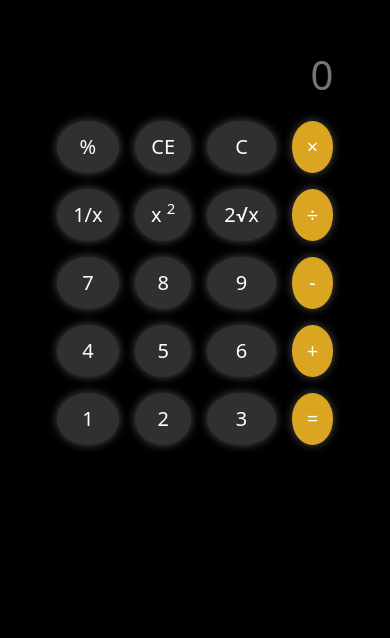
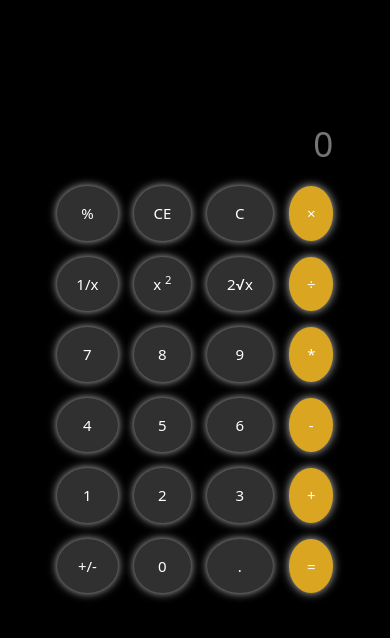
Before and after one commit to DishaKhunt/Calculator.github.io, a plain HTML site: page index.html in a window 390 px wide. Drawn offline with nearby package versions, Linux system fonts and the light colour scheme.

Commit message:
Add files via upload

```diff
--- a/css/style.css
+++ b/css/style.css
@@ -6,12 +6,12 @@
 }
 
 .calc-container {
-    margin-top: 8%;
+    margin-top: 6%;
 }
 
 .calc-container input {
     text-align: right;
-    font-size: 40px;
+    font-size: 35px;
     background: transparent;
     color: white;
     border: none;
@@ -26,8 +26,8 @@
     background: #303030 !important;
     color: white;
     font-size: 30px;
-    padding: 20px;
-    box-shadow: 0px 0px 10px rgb(163, 163, 163);
+    padding: 15px;
+    box-shadow: 0px 0px 10px rgb(193, 193, 193);
 }
 
 .calc-container table button sup {
@@ -40,6 +40,7 @@
 
 @media only screen and (max-width:1024px) {
     .calc-container {
+
         width: 80% !important;
         margin: auto !important;
         margin-top: 10% !important;
@@ -74,14 +75,14 @@
     .calc-container {
         width: 80% !important;
         margin: auto !important;
-        margin-top: 10% !important;
+        margin-top: 30% !important;
     }
 
     .calc-container table button {
-        font-size: 20px;
-        padding:  10px;
+        font-size: 15px;
+        padding: 15px 10px !important;
+        width: 100%;
         border-radius: 50%;
-        box-shadow: 0px 0px 10px rgb(78, 77, 77);
     }
 }
 
@@ -91,6 +92,6 @@
         font-size: 15px;
         padding: 5px;
         border-radius: 50%;
-
+        height: 100%;
     }
 }
--- a/index.html
+++ b/index.html
@@ -43,18 +43,24 @@
                     <td> <button type="button" class="btn" id="btn" value="7" onclick="return getValues(this.value)">7</button></td>
                     <td> <button type="button" class="btn" id="btn" value="8" onclick="return getValues(this.value)">8</button></td>
                     <td> <button type="button" class="btn" id="btn" value="9" onclick="return getValues(this.value)">9</button></td>
-                    <td> <button type="button" class="btn" id="btn1" value="-" onclick="return getValues(this.value)">-</button></td>
+                    <td> <button type="button" class="btn" id="btn1" value="*" onclick="return getValues(this.value)">*</button></td>
                 </tr>
                 <tr>
                     <td> <button type="button" class="btn" id="btn" value="4" onclick="return getValues(this.value)">4</button></td>
                     <td> <button type="button" class="btn" id="btn" value="5" onclick="return getValues(this.value)">5</button></td>
                     <td> <button type="button" class="btn" id="btn" value="6" onclick="return getValues(this.value)">6</button></td>
-                    <td> <button type="button" class="btn" id="btn1" value="+" onclick="return getValues(this.value)">+</button></td>
+                    <td> <button type="button" class="btn" id="btn1" value="-" onclick="return getValues(this.value)">-</button></td>
                 </tr>
                 <tr>
                     <td> <button type="button" class="btn" id="btn" value="1" onclick="return getValues(this.value)">1</button></td>
                     <td> <button type="button" class="btn" id="btn" value="2" onclick="return getValues(this.value)">2</button></td>
                     <td> <button type="button" class="btn" id="btn" value="3" onclick="return getValues(this.value)">3</button></td>
+                    <td> <button type="button" class="btn" id="btn1" value="+" onclick="return getValues(this.value)">+</button></td>
+                </tr>
+                <tr>
+                    <td> <button type="button" class="btn" id="btn" value="+/-" onclick="return getValues(this.value)">+/-</button></td>
+                    <td> <button type="button" class="btn" id="btn" value="0" onclick="return getValues(this.value)">0</button></td>
+                    <td> <button type="button" class="btn" id="btn" value="." onclick="return getValues(this.value)">.</button></td>
                     <td> <button type="button" class="btn" id="btn1"  onclick="finalResult()">=</button></td>
                 </tr>
                 </tbody>
```
